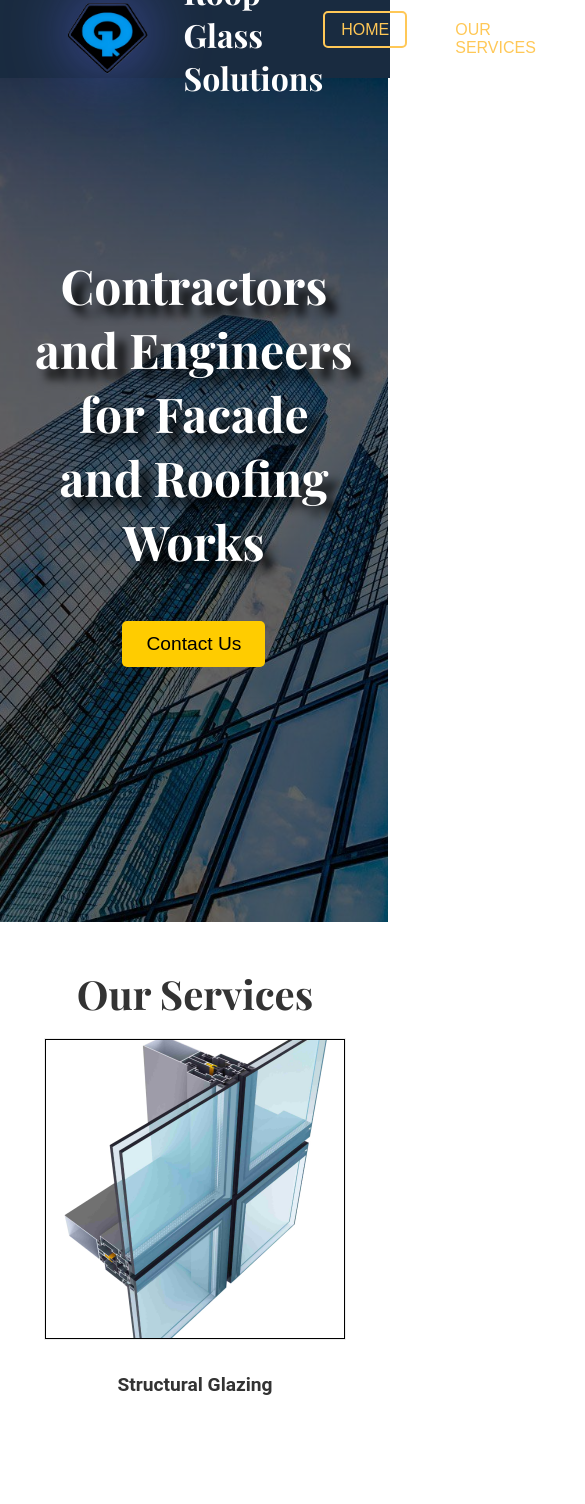
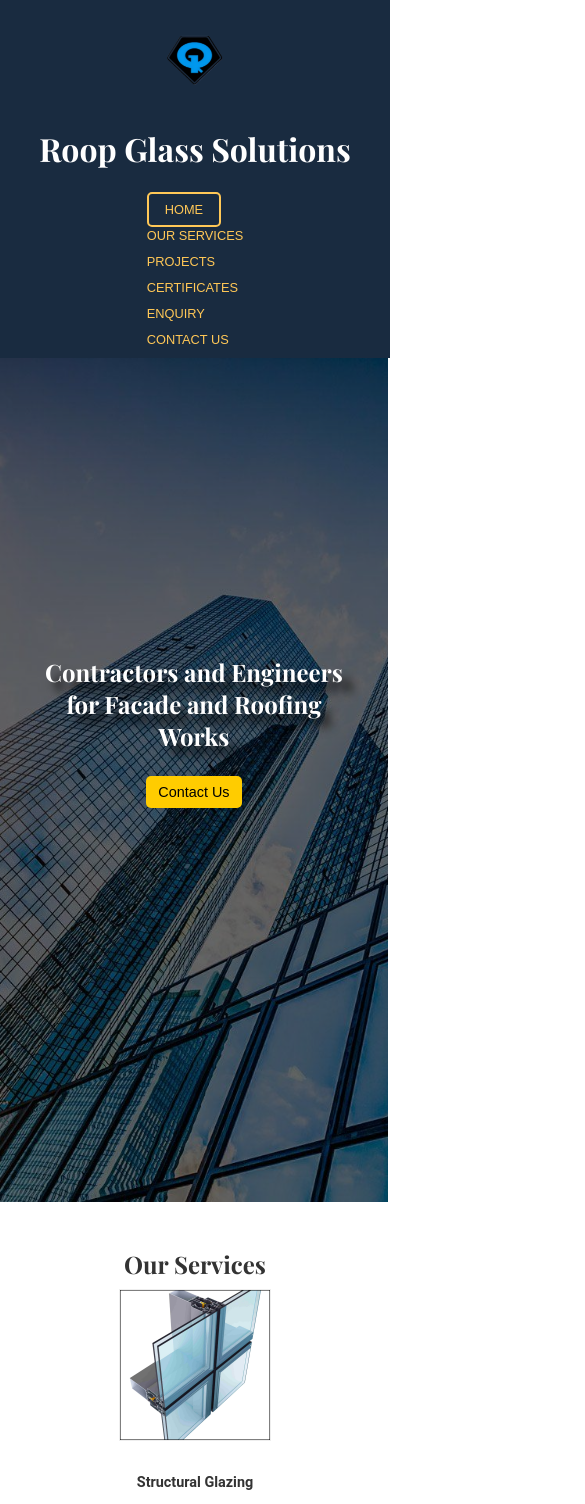
Before and after one commit to AnshulParkar/RGS_Website, a React (Vite) app in the folder ROOP_GLASS/: page / in a window 390 px wide. Shown: the top 1504 px of the page, 585 px wide, since content can reach past the window. Built offline with nearby package versions, Linux system fonts and the light colour scheme.

Commit message:
making ui responsive

```diff
--- a/ROOP_GLASS/index.html
+++ b/ROOP_GLASS/index.html
@@ -8,6 +8,7 @@
     <link href="https://fonts.googleapis.com/css2?family=Playfair+Display:wght@400;700&display=swap" rel="stylesheet">
     <meta name="viewport" content="width=device-width, initial-scale=1.0" />
     <title>Roop Glass Solutions</title>
+    <meta name="viewport" content="width=device-width, initial-scale=1.0" />
   </head>
   <body>
     <div id="root"></div>
--- a/ROOP_GLASS/src/App.css
+++ b/ROOP_GLASS/src/App.css
@@ -11,3 +11,9 @@
 .logo.react:hover {
   filter: drop-shadow(0 0 2em #61dafbaa);
 }
+@media (max-width: 600px) {
+  .logo {
+    height: 4rem;
+    padding: 1em;
+  }
+}
--- a/ROOP_GLASS/src/App.jsx
+++ b/ROOP_GLASS/src/App.jsx
@@ -10,6 +10,7 @@ import CallbackOverlay from './Components/overlay';
 import Projects from './Components/Projects';
 import DocumentCarousel from './Components/DocumentCarousel';
 import ENQ from './Components/enq';
+
 
 function App() {
   const [isOverlayOpen, setIsOverlayOpen] = React.useState(false);
--- a/ROOP_GLASS/src/Components/DocumentCarousel.css
+++ b/ROOP_GLASS/src/Components/DocumentCarousel.css
@@ -201,3 +201,34 @@
     color: white;
     font-size: 24px;
   }
+
+  @media (max-width: 480px) {
+    .carousel-container {
+      height: 300px;
+    }
+
+    .slide-wrapper.current {
+      flex: 0 0 100%;
+    }
+
+    .carousel-track {
+      padding: 0 10px;
+    }
+
+    .nav-button {
+      width: 30px;
+      height: 30px;
+    }
+
+    .nav-button.prev {
+      left: 10px;
+    }
+
+    .nav-button.next {
+      right: 10px;
+    }
+
+    .carousel-heading {
+      font-size: 2rem;
+    }
+  }
--- a/ROOP_GLASS/src/Components/Header.css
+++ b/ROOP_GLASS/src/Components/Header.css
@@ -95,3 +95,45 @@ body, ul, li, a {
     border-radius: 5px;
     background-color: transparent; /* No fill */
 }
+/* Responsive Styles */
+@media (max-width: 768px) {
+    .navbar {
+        flex-direction: column;
+        height: auto;
+        padding: 10px 0;
+    }
+
+    .logo-image {
+        height: 70px;
+        margin-left: 0;
+        margin-bottom: 10px;
+    }
+
+    .nav-links {
+        justify-content: center;
+        margin-right: 0;
+    }
+
+    .nav-links ul {
+        flex-direction: column;
+        gap: 1rem;
+    }
+
+    .nav-links ul li a {
+        font-size: 0.9rem;
+    }
+}
+
+@media (max-width: 480px) {
+    .logo-image {
+        height: 60px;
+    }
+
+    .nav-links ul {
+        gap: 0.5rem;
+    }
+
+    .nav-links ul li a {
+        font-size: 0.8rem;
+    }
+}
--- a/ROOP_GLASS/src/Components/Home.css
+++ b/ROOP_GLASS/src/Components/Home.css
@@ -82,3 +82,36 @@
 .cta-button:hover {
     background-color: #f3f3f3;
 }
+@media (max-width: 768px) {
+    .hero-title {
+        font-size: 2rem;
+        margin-bottom: 2rem;
+    }
+
+    .hero-subtitle {
+        font-size: 1.2rem;
+        margin-bottom: 1.5rem;
+    }
+
+    .cta-button {
+        font-size: 1rem;
+        padding: 0.5rem 1rem;
+    }
+}
+
+@media (max-width: 480px) {
+    .hero-title {
+        font-size: 1.5rem;
+        margin-bottom: 1.5rem;
+    }
+
+    .hero-subtitle {
+        font-size: 1rem;
+        margin-bottom: 1rem;
+    }
+
+    .cta-button {
+        font-size: 0.9rem;
+        padding: 0.5rem 0.75rem;
+    }
+}
--- a/ROOP_GLASS/src/Components/OurServices.css
+++ b/ROOP_GLASS/src/Components/OurServices.css
@@ -54,3 +54,49 @@
   margin-top: 2rem;
   font-size: 2rem;
 }
+
+@media (max-width: 768px) {
+  .services-title {
+    font-size: 2rem !important;
+    margin-bottom: 2rem;
+  }
+
+  .service-box {
+    padding: 10px;
+  }
+
+  .service-image {
+    width: 200px;
+    height: 200px;
+  }
+
+  .service-title {
+    font-size: 1rem !important;
+  }
+
+  .services-ending {
+    font-size: 1.5rem;
+    margin-top: 1rem;
+  }
+}
+
+@media (max-width: 480px) {
+  .services-title {
+    font-size: 1.5rem !important;
+    margin-bottom: 1rem;
+  }
+
+  .service-image {
+    width: 150px;
+    height: 150px;
+  }
+
+  .service-title {
+    font-size: 0.9rem !important;
+  }
+
+  .services-ending {
+    font-size: 1.2rem;
+    margin-top: 0.5rem;
+  }
+}
--- a/ROOP_GLASS/src/Components/Projects.css
+++ b/ROOP_GLASS/src/Components/Projects.css
@@ -305,3 +305,41 @@
     opacity: 0;
     transition: opacity 300ms ease-out;
 }
+
+/* Additional responsive styles for smaller screens */
+@media (max-width: 480px) {
+    .projects-container {
+        padding: 1rem;
+    }
+
+    .projects-grid {
+        grid-template-columns: 1fr;
+        gap: 1rem;
+    }
+
+    .project-thumbnail {
+        height: 200px;
+    }
+
+    .modal-content {
+        width: 100%;
+        height: 100vh;
+    }
+
+    .modal-nav-button {
+        width: 2.5rem;
+        height: 2.5rem;
+    }
+
+    .modal-details {
+        padding: 0.5rem;
+    }
+
+    .modal-details h3 {
+        font-size: 1rem;
+    }
+
+    .modal-details p {
+        font-size: 0.875rem;
+    }
+}
--- a/ROOP_GLASS/src/Components/enq.css
+++ b/ROOP_GLASS/src/Components/enq.css
@@ -67,3 +67,46 @@
 .enq-button:hover {
   background-color: #00bcbc;
 }
+
+@media (max-width: 768px) {
+  .enquiry {
+    height: 200px;
+    width: 100vw;
+    margin-left: 0;
+    margin-right: 0;
+    left: 0;
+    right: 0;
+  }
+
+  .enq-title {
+    font-size: 1.5rem;
+  }
+
+  .enq-subtitle {
+    font-size: 1.2rem;
+  }
+
+  .enq-button {
+    padding: 8px 16px;
+    font-size: 0.9rem;
+  }
+}
+
+@media (max-width: 480px) {
+  .enquiry {
+    height: 150px;
+  }
+
+  .enq-title {
+    font-size: 1.2rem;
+  }
+
+  .enq-subtitle {
+    font-size: 1rem;
+  }
+
+  .enq-button {
+    padding: 6px 12px;
+    font-size: 0.8rem;
+  }
+}
--- a/ROOP_GLASS/src/Components/footer.css
+++ b/ROOP_GLASS/src/Components/footer.css
@@ -96,3 +96,73 @@
     box-shadow: 0 25px 30px -5px rgba(0, 0, 0, 0.15),
                 0 15px 15px -5px rgba(0, 0, 0, 0.1);
 }
+/* Additional media queries for better responsiveness */
+@media (max-width: 1024px) {
+    .header {
+        font-size: 2.5rem;
+    }
+
+    .contactText {
+        font-size: 1.3rem;
+    }
+
+    .icon {
+        width: 2rem;
+        height: 2rem;
+    }
+}
+
+@media (max-width: 768px) {
+    .header {
+        font-size: 2rem;
+    }
+
+    .contactText {
+        font-size: 1.2rem;
+    }
+
+    .icon {
+        width: 1.8rem;
+        height: 1.8rem;
+    }
+
+    .cardContainer {
+        width: 100%;
+    }
+
+    .cardImage {
+        width: 100%;
+        max-width: none;
+    }
+}
+
+@media (max-width: 480px) {
+    .header {
+        font-size: 1.5rem;
+    }
+
+    .contactText {
+        font-size: 1rem;
+    }
+
+    .icon {
+        width: 1.5rem;
+        height: 1.5rem;
+    }
+
+    .contactContainer {
+        padding: 0.5rem 0rem;
+    }
+
+    .contentWrapper {
+        gap: 1rem;
+    }
+
+    .contactInfo {
+        gap: 1.5rem;
+    }
+
+    .contactItem {
+        gap: 1rem;
+    }
+}
--- a/ROOP_GLASS/src/Components/overlay.css
+++ b/ROOP_GLASS/src/Components/overlay.css
@@ -74,3 +74,36 @@
 .form button:hover {
     background-color: #0056b3;
 }
+
+@media (max-width: 768px) {
+    .overlay-content {
+        width: 95%;
+        max-width: none;
+    }
+
+    .form-title {
+        font-size: 20px;
+    }
+
+    .form input, .form textarea {
+        font-size: 16px;
+    }
+
+    .form button {
+        font-size: 16px;
+    }
+}
+
+@media (max-width: 480px) {
+    .form-title {
+        font-size: 18px;
+    }
+
+    .form input, .form textarea {
+        font-size: 14px;
+    }
+
+    .form button {
+        font-size: 14px;
+    }
+}
```
